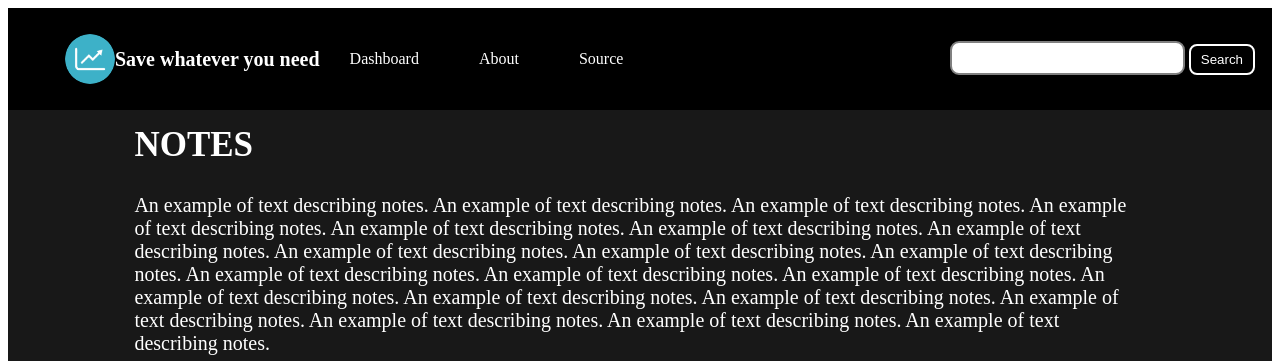
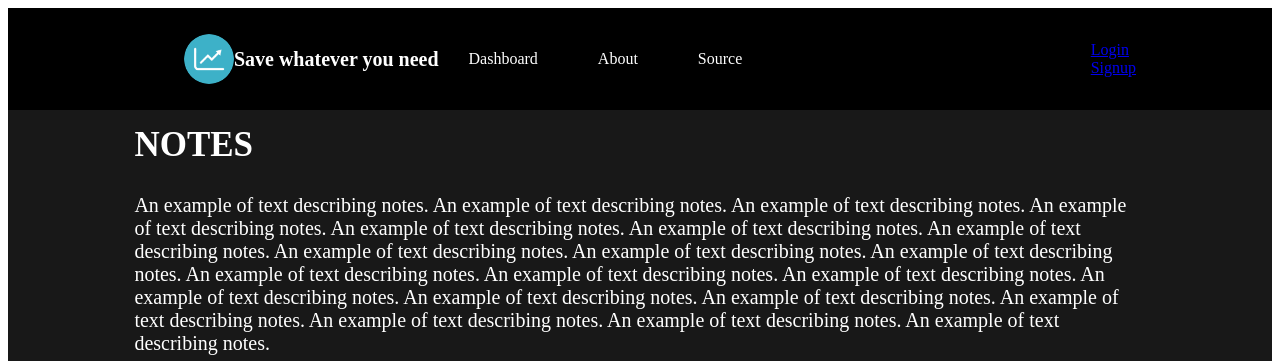
Before and after one commit to dashboard1337/dashboard, a Flask app: page / in a window 1280 px wide. Shown: the top 361 px of the page. Run offline with Flask 2, Linux system fonts and the light colour scheme.

Commit message:
Replacing test search button with authentication buttons

```diff
--- a/app/templates/index.html
+++ b/app/templates/index.html
@@ -27,8 +27,8 @@
     </ul>
 
     <div class="rightNav">
-        <input type="text" name="search" id="search">
-        <button class="btn btn-sm">Search</button>
+       <li><a href="login">Login</a></li>
+        <li><a href="signup">Signup</a></li>
     </div>
 </nav>
 
```
Also changed, not shown: app/templates/signup.html (+10 -0 lines).
